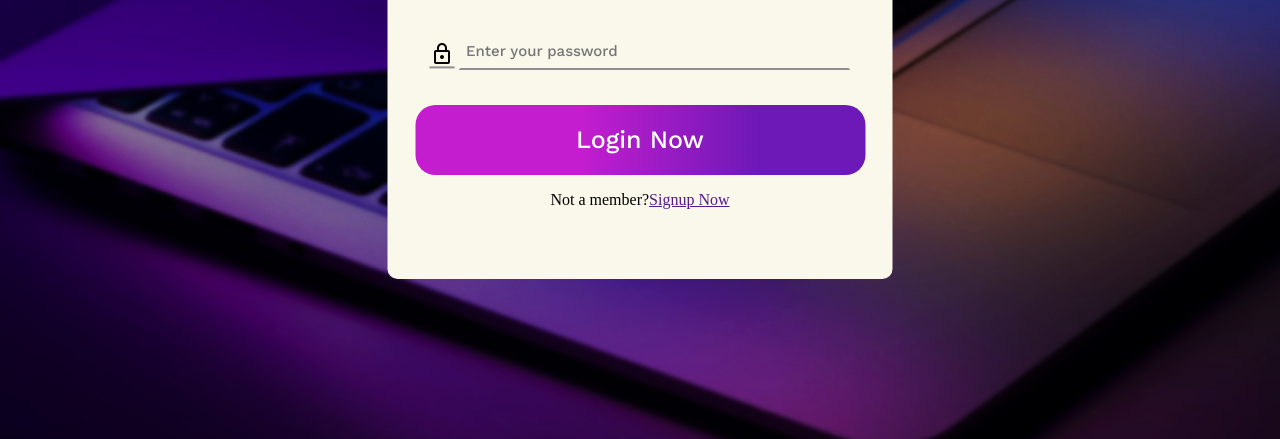
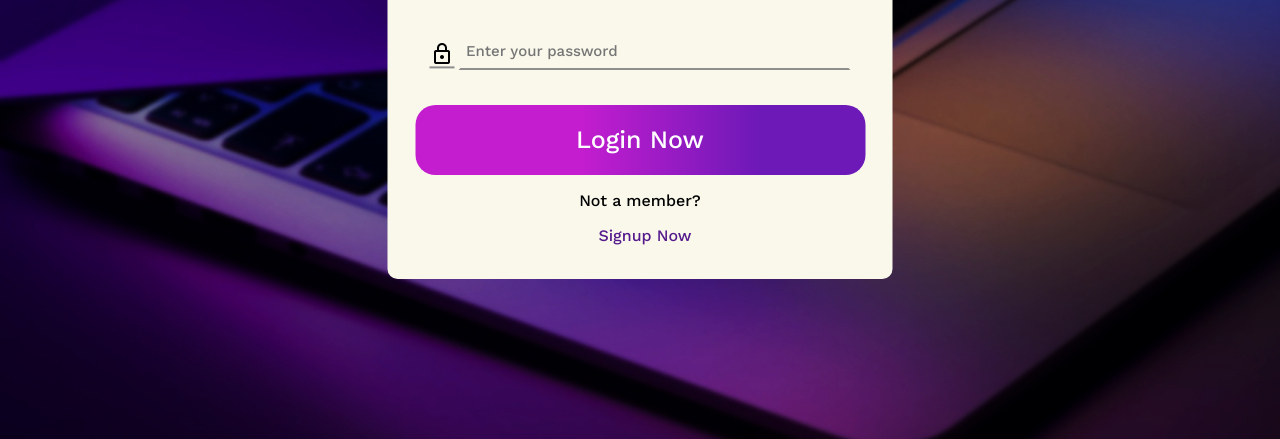
Before and after one commit to ankasabov142/Login-Register-Page, a website: page index.html in a window 1280 px wide. Shown: the part 361-800 px from the top of the page. Drawn offline with nearby package versions, Linux system fonts and the light colour scheme.

```diff
--- a/SASS_StyleSheets/styles.scss
+++ b/SASS_StyleSheets/styles.scss
@@ -17,6 +17,26 @@
   h1 {
     color: black;
     @include font;
+  }
+
+  p{
+    color: black;
+    @include font;
+
+  }
+  a{
+    position: absolute;
+    cursor: pointer;
+    text-decoration: none;
+    margin-left: 5px;
+    transition: all 0.3s linear;
+    left: 50%;
+    transform: translateX(-50%);
+@include font;
+    &:hover{
+      transform: translate(-50%,-40%);
+      transition: all 0.3s linear;
+    }
   }
 }
 
--- a/index.html
+++ b/index.html
@@ -43,7 +43,8 @@
       </div>
       <button id="btn" type="submit">Login Now</button>
 
-      <p>Not a member?<a href="">Signup Now</a></p>
+      <p>Not a member?</p>
+      <a id="registerAnchor" href="">Signup Now</a>
     </div>
 
     <script type="module">
```
Also changed, not shown: css/styles.css.
